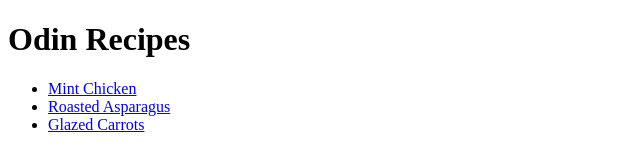
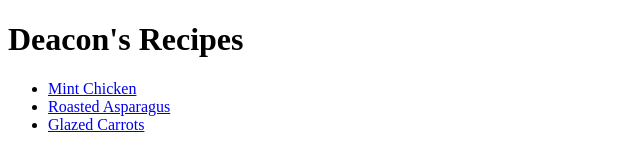
Before and after one commit to Deacon210/deacon-recipes, a plain HTML site: page index.html in a window 1280 px wide. Shown: the whole page, without its empty margins (0-640 px from the left). Drawn offline with Linux system fonts and the light colour scheme.

```diff
--- a/index.html
+++ b/index.html
@@ -4,10 +4,10 @@
     <meta charset="UTF-8">
     <meta http-equiv="X-UA-Compatible" content="IE=edge">
     <meta name="viewport" content="width=device-width, initial-scale=1.0">
-    <title>Deacon's Recipes</title>
+    <title>Main Page</title>
 </head>
 <body>
-    <h1>Odin Recipes</h1>
+    <h1>Deacon's Recipes</h1>
     <ul>
         <li><a href="recipes/mint_chicken.html">Mint Chicken</a></li>
         <li><a href="recipes/roasted_asparagus.html">Roasted Asparagus</a></li>
```
